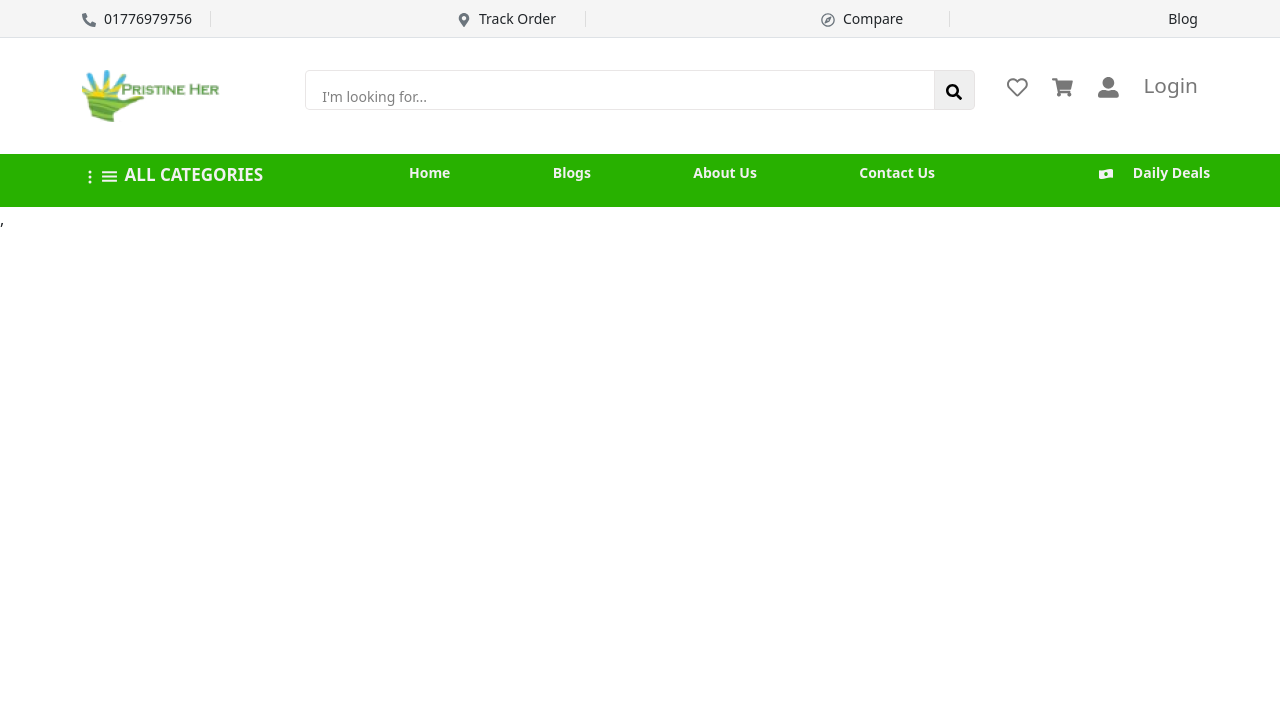
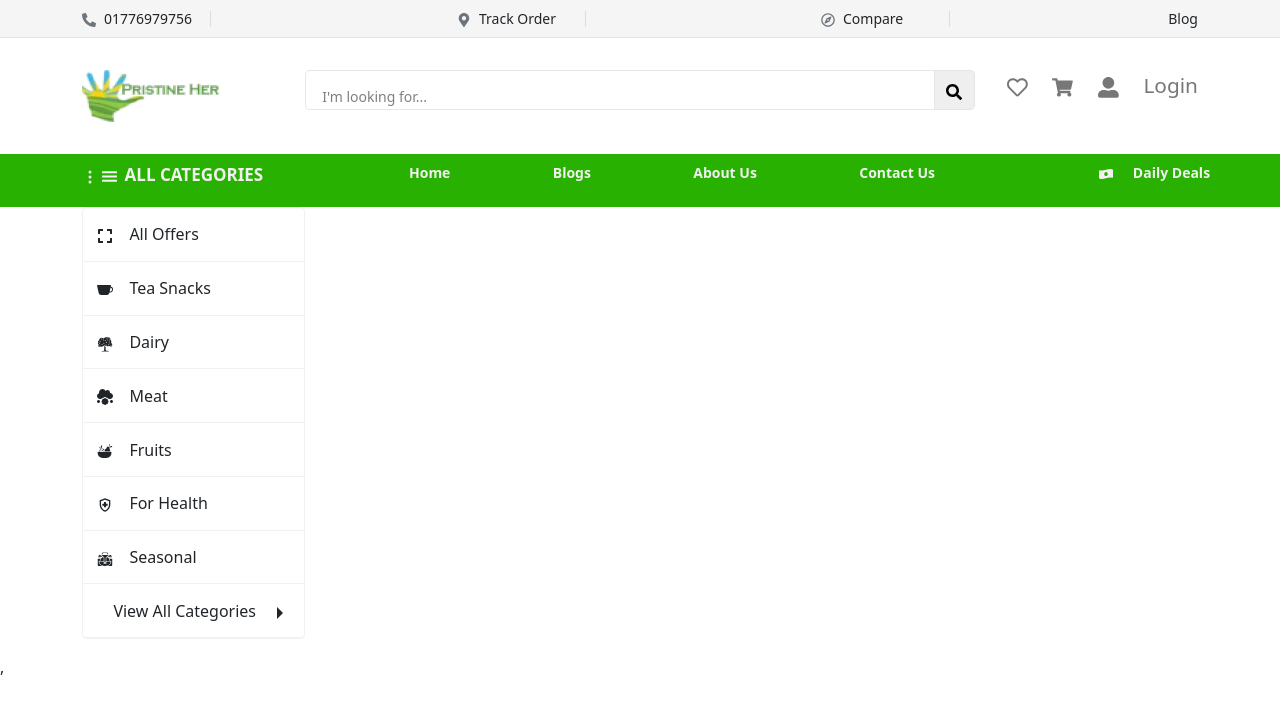
Before and after one commit to Muktar2298/pristinherbal-webapp, a React (Create React App) app: page / in a window 1280 px wide. Shown: the top 714 px of the page. Built offline with nearby package versions, Linux system fonts and the light colour scheme.

Commit message:
Slider Categories :: Implemented

```diff
--- a/src/App.js
+++ b/src/App.js
@@ -1,7 +1,9 @@
 import React from 'react';
+import { Route, Routes } from 'react-router-dom';
 import BottomHeader from './components/BottomHeader/BottomHeader';
 import MiddleHeader from './components/MiddleHeader/MiddleHeader';
 import TopHeader from './components/TopHeader/TopHeader';
+import HomePage from './Pages/HomePage/HomePage';
 
 function App() {
   return (
@@ -16,7 +18,11 @@ function App() {
         </div>
       </header>
       {/* ---------------MAIN-PART---------------- */}
-      <main></main>
+      <main>
+        <Routes>
+          <Route path="/" element={<HomePage />}></Route>
+        </Routes>
+      </main>
       {/* ---------------Footer-PART-------------- */}
       <footer></footer>
     </div>
--- a/src/Pages/HomePage/HomePage.css
+++ b/src/Pages/HomePage/HomePage.css
@@ -0,0 +1,16 @@
+* {
+  margin: 0;
+  padding: 0;
+  box-sizing: border-box;
+}
+.home-page {
+  position: relative;
+  width: 100%;
+  margin: 0 auto;
+}
+
+.home-page .slider-container {
+  display: grid;
+  grid-template-columns: 20% 80%;
+  grid-column-gap: 1rem;
+}
--- a/src/Pages/HomePage/HomePage.js
+++ b/src/Pages/HomePage/HomePage.js
@@ -1,11 +1,24 @@
 import React from 'react';
+import Container from 'react-bootstrap/Container';
+import Categories from '../../components/Categories/Categories';
+import './HomePage.css';
 
 const HomePage = () => {
-    return (
-        <div>
-
+  return (
+    <Container>
+      <div className="home-page">
+        {/* -----SLIDER AND CATEGORIES----- */}
+        <div className="slider-container">
+          {/* SLIDER-CATEGORIES */}
+          <div className="slider-categories">
+            <Categories />
+          </div>
+          {/* SLIDER & SLIDER INFO */}
+          <div className="slider-img"></div>
         </div>
-    );
+      </div>
+    </Container>
+  );
 };
 
 export default HomePage;
--- /dev/null
+++ b/src/components/Categories/Categories.css
@@ -0,0 +1,43 @@
+* {
+  margin: 0;
+  padding: 0;
+  box-sizing: border-box;
+}
+
+.categories {
+  position: relative;
+  width: 100%;
+}
+.categories ul {
+  position: relative;
+  background-color: var(--btn-txt-color);
+  border: 1px solid var(--menu-text-color);
+  border-radius: 0.3rem;
+}
+.categories ul li {
+  list-style: none;
+  border-bottom: 1px solid var(--menu-text-color);
+  padding: 0.9rem;
+  margin-left: -2rem;
+  font-size: 16px;
+}
+.categories ul li .categories-name {
+  margin-left: 1rem;
+}
+
+.categories ul li:hover {
+  background-color: #7bda76b5;
+  color: white;
+  transition: 1s;
+  cursor: pointer;
+}
+.categories ul li:hover::before {
+  position: absolute;
+  content: '';
+  width: 3px;
+  height: 55px;
+  background-color: var(--primary-color);
+  margin-top: -15px;
+  left: 0px;
+  transition: 1s;
+}
--- /dev/null
+++ b/src/components/Categories/Categories.js
@@ -0,0 +1,68 @@
+import React from 'react';
+import './Categories.css';
+
+// import { HiOutlineSquares2X2 } from 'react-icons/hi';
+import { BsFillCupFill } from 'react-icons/bs';
+import { GiFruitBowl, GiFruitTree, GiDiscGolfBag } from 'react-icons/gi';
+import { FaCloudMeatball, FaExpand } from 'react-icons/fa';
+import { MdOutlineHealthAndSafety } from 'react-icons/md';
+import { GoTriangleRight } from 'react-icons/go';
+
+const Categories = () => {
+  return (
+    <div className="categories">
+      <ul>
+        <li>
+          <span className="categories-icon">
+            <FaExpand />
+          </span>
+          <span className="categories-name">All Offers</span>
+        </li>
+        <li>
+          <span className="categories-icon">
+            <BsFillCupFill />
+          </span>
+          <span className="categories-name">Tea Snacks</span>
+        </li>
+        <li>
+          <span className="categories-icon">
+            <GiFruitTree />
+          </span>
+          <span className="categories-name">Dairy</span>
+        </li>
+        <li>
+          <span className="categories-icon">
+            <FaCloudMeatball />
+          </span>
+          <span className="categories-name">Meat</span>
+        </li>
+        <li>
+          <span className="categories-icon">
+            <GiFruitBowl />
+          </span>
+          <span className="categories-name">Fruits</span>
+        </li>
+        <li>
+          <span className="categories-icon">
+            <MdOutlineHealthAndSafety />
+          </span>
+          <span className="categories-name">For Health</span>
+        </li>
+        <li>
+          <span className="categories-icon">
+            <GiDiscGolfBag />
+          </span>
+          <span className="categories-name">Seasonal</span>
+        </li>
+        <li>
+          <span className="categories-name">View All Categories</span>
+          <span className="categories-icon">
+            <GoTriangleRight style={{ marginLeft: '1rem' }} />
+          </span>
+        </li>
+      </ul>
+    </div>
+  );
+};
+
+export default Categories;
```
Also changed, not shown: src/components/Slider/Slider.js (added, +11 -0 lines), src/components/Slider/Slider.css (added).
